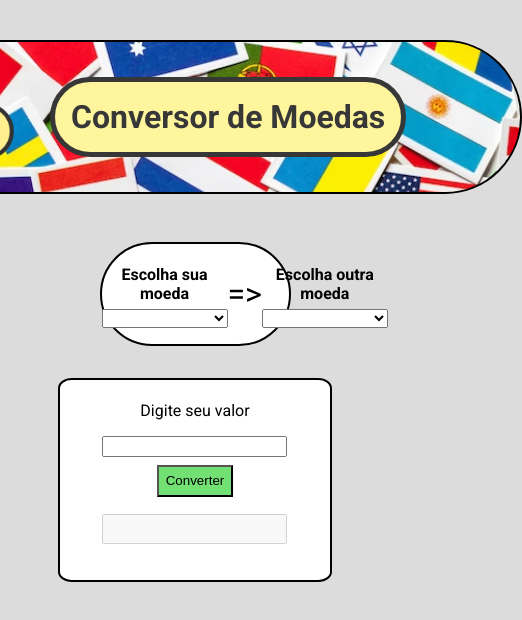
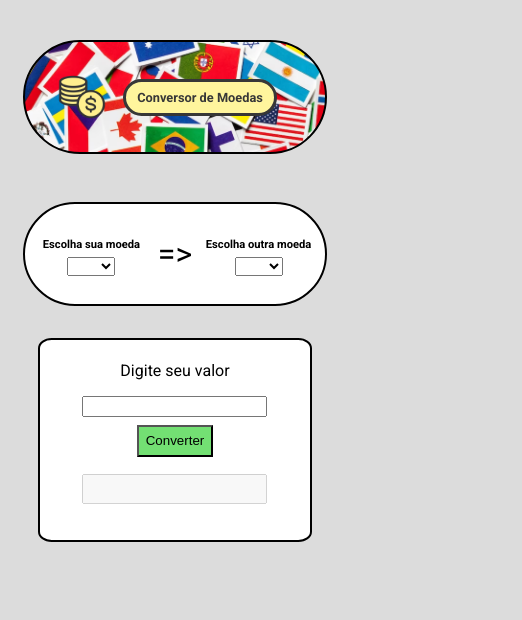
Before and after one commit to VDiasDev/Conversor-de-Moedas-full, a plain HTML site: page index.html in a window 390 px wide. Shown: the whole page, 522 px wide, since content can reach past the window. Drawn offline with Linux system fonts and the light colour scheme.

Commit message:
Finalizei o projeto

```diff
--- a/CSS/styles.css
+++ b/CSS/styles.css
@@ -99,3 +99,47 @@ h4 {
 #result {
     height: 1.5rem;
 }
+
+/* Responsivo */
+
+@media (max-width: 450px) {
+
+    body {
+        align-items: center;
+    }
+    #cabecalho-container {
+
+        margin-right: 2.5rem;
+        height: 110px;
+        width: 300px;
+    }
+    #cabecalho-container img {
+        height: 50px;
+        margin-left: 2rem;
+    }
+    h1 {
+        font-size: 0.8rem;
+        margin-left: 1rem;
+        padding: 0.5rem 0.7rem;
+        border-radius: 5rem;
+        border: 3px solid rgb(55, 55, 55);
+    }
+
+    #escolhas-container{
+        width: 300px;
+        margin-right: 2.5rem;
+    }
+
+    h4 {
+        font-size: 0.7rem;
+    }
+
+    #moedas, #moedas2 {
+        width: 3rem;
+    }
+
+    #valores {
+        margin-right: 2.5rem;
+    }
+
+}
```
Also changed, not shown: new/bla.html (deleted, +0 -46 lines).
